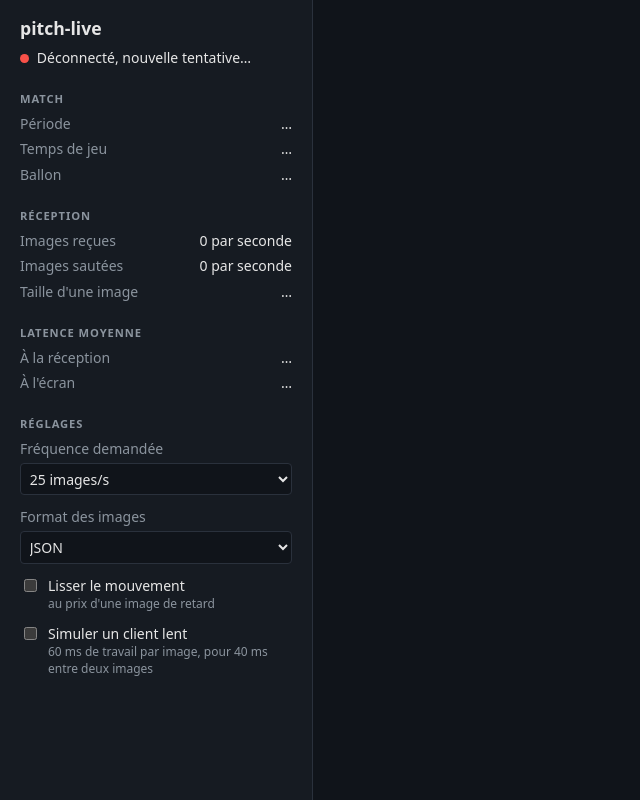
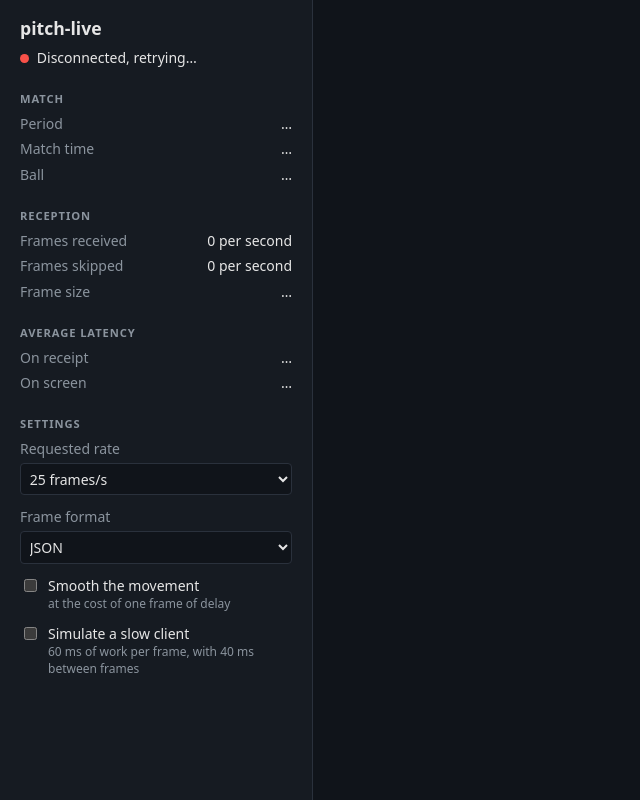
Before and after one commit to baptistemiramont/pitch-live, a website built with Vite: page client/index.html in a window 1280 px wide. Shown: the whole page, without its empty margins (0-640 px from the left). Built offline with nearby package versions, Linux system fonts and the light colour scheme; no server answers.

Commit message:
Client code and interface in English

```diff
--- a/client/index.html
+++ b/client/index.html
@@ -1,5 +1,5 @@
 <!doctype html>
-<html lang="fr">
+<html lang="en">
   <head>
     <meta charset="UTF-8" />
     <link rel="icon" type="image/svg+xml" href="/favicon.svg" />
@@ -9,62 +9,62 @@
   <body>
     <aside class="panel">
       <h1>pitch-live</h1>
-      <p id="status" class="status" data-status="connecting">Connexion…</p>
+      <p id="status" class="status" data-status="connecting">Connecting…</p>
 
       <h2>Match</h2>
       <dl>
-        <dt>Période</dt>
+        <dt>Period</dt>
         <dd id="period">…</dd>
-        <dt>Temps de jeu</dt>
+        <dt>Match time</dt>
         <dd id="clock">…</dd>
-        <dt>Ballon</dt>
+        <dt>Ball</dt>
         <dd id="ball">…</dd>
       </dl>
 
-      <h2>Réception</h2>
+      <h2>Reception</h2>
       <dl>
-        <dt>Images reçues</dt>
+        <dt>Frames received</dt>
         <dd id="received">…</dd>
-        <dt>Images sautées</dt>
+        <dt>Frames skipped</dt>
         <dd id="skipped">…</dd>
-        <dt>Taille d'une image</dt>
+        <dt>Frame size</dt>
         <dd id="size">…</dd>
       </dl>
 
-      <h2>Latence moyenne</h2>
+      <h2>Average latency</h2>
       <dl>
-        <dt>À la réception</dt>
+        <dt>On receipt</dt>
         <dd id="latency-reception">…</dd>
-        <dt>À l'écran</dt>
+        <dt>On screen</dt>
         <dd id="latency-screen">…</dd>
       </dl>
 
-      <h2>Réglages</h2>
+      <h2>Settings</h2>
       <label class="field">
-        <span>Fréquence demandée</span>
+        <span>Requested rate</span>
         <select id="rate">
-          <option value="25" selected>25 images/s</option>
-          <option value="10">10 images/s</option>
-          <option value="5">5 images/s</option>
-          <option value="1">1 image/s</option>
+          <option value="25" selected>25 frames/s</option>
+          <option value="10">10 frames/s</option>
+          <option value="5">5 frames/s</option>
+          <option value="1">1 frame/s</option>
         </select>
       </label>
       <label class="field">
-        <span>Format des images</span>
+        <span>Frame format</span>
         <select id="format">
           <option value="json">JSON</option>
-          <option value="binary">binaire</option>
+          <option value="binary">binary</option>
         </select>
       </label>
       <label class="toggle">
         <input type="checkbox" id="smoothing" />
-        Lisser le mouvement
-        <small>au prix d'une image de retard</small>
+        Smooth the movement
+        <small>at the cost of one frame of delay</small>
       </label>
       <label class="toggle">
         <input type="checkbox" id="slow-client" />
-        Simuler un client lent
-        <small>60 ms de travail par image, pour 40 ms entre deux images</small>
+        Simulate a slow client
+        <small>60 ms of work per frame, with 40 ms between frames</small>
       </label>
     </aside>
     <canvas id="pitch"></canvas>
--- a/client/src/main.ts
+++ b/client/src/main.ts
@@ -12,45 +12,45 @@ import {
 import { PitchRenderer } from './render.ts'
 import { interpolate, type ReceivedFrame, type ShownFrame } from './smoothing.ts'
 
-// Le format se choisit à la connexion, par l'adresse de la page : ?format=binary
+// The format is chosen on connection, through the page address: ?format=binary
 const BINARY = new URLSearchParams(location.search).get('format') === 'binary'
 
-// Par défaut, le serveur tourne sur le port 8080 de la machine qui sert la page.
-// VITE_SERVER_URL permet d'en viser un autre : un serveur de test, un déploiement.
+// By default, the server runs on port 8080 of the machine serving the page.
+// VITE_SERVER_URL points to another one: a test server, a deployment.
 const SERVER_URL =
   (import.meta.env.VITE_SERVER_URL ?? `ws://${location.hostname}:8080/match`) + (BINARY ? '?format=binary' : '')
 
 const STATUS_LABELS: Record<ConnectionStatus, string> = {
-  connecting: 'Connexion…',
-  open: 'Connecté',
-  closed: 'Déconnecté, nouvelle tentative…',
+  connecting: 'Connecting…',
+  open: 'Connected',
+  closed: 'Disconnected, retrying…',
 }
 
-// L'état partagé entre la réception et le dessin : de simples variables, sans
-// framework. La réception les remplace à chaque message ; le dessin les lit au
-// rythme de l'écran. Avec l'état d'un framework comme React, chaque image (25 par
-// seconde) déclencherait un nouveau rendu de composants pour rien.
+// The state shared between receiving and drawing: plain variables, no framework.
+// Receiving replaces them on every message; drawing reads them at the screen's pace.
+// With a framework's state, like React's, every frame (25 per second) would trigger
+// a component re-render for nothing.
 let match: MatchMessage | null = null
 let profiles = new Map<string, PlayerProfile>()
 let latest: ReceivedFrame | null = null
-// L'avant-dernière image ne sert qu'au lissage du mouvement
+// The frame before the latest one is only used to smooth the movement
 let previous: ReceivedFrame | null = null
 let smoothing = false
 let slowClient = false
 let receivedThisSecond = 0
 let bytesThisSecond = 0
 
-// Les images sautées se voient aux trous dans les numéros : à 5 images par seconde,
-// le serveur n'envoie qu'une image sur cinq, toujours la plus récente.
+// Skipped frames show up as gaps in the frame numbers: at 5 frames per second, the
+// server only sends one frame out of five, always the latest one.
 let skippedThisSecond = 0
 let requestedRate = 25
 
-// Deux latences, mesurées depuis la publication par le serveur (sentAt) :
-// - à la réception : file d'attente du serveur, envoi, réseau, boucle d'événements ;
-// - à l'écran : l'âge de ce qui est affiché, relevé à chaque rafraîchissement de
-//   l'écran. C'est la latence que vit l'analyste : une image vieillit tant que la
-//   suivante n'est pas arrivée, et le lissage ajoute une image de retard. Les pixels
-//   n'apparaissent qu'au rafraîchissement suivant, que la page ne voit pas.
+// Two latencies, measured from the moment the server published the frame (sentAt):
+// - on receipt: server queueing, send, network, event loop;
+// - on screen: the age of what is displayed, sampled on every screen refresh. This is
+//   the latency the analyst experiences: a frame ages until the next one arrives, and
+//   smoothing adds one frame of delay. Pixels only appear on the following refresh,
+//   which the page cannot see.
 const receptionLatency = new LatencyWindow()
 const screenLatency = new LatencyWindow()
 
@@ -70,15 +70,15 @@ const formatSelect = document.querySelector<HTMLSelectElement>('#format')!
 const smoothingCheckbox = document.querySelector<HTMLInputElement>('#smoothing')!
 const slowClientCheckbox = document.querySelector<HTMLInputElement>('#slow-client')!
 
-// Réception : aucun dessin ici, on garde seulement les deux dernières images.
+// Receiving: no drawing here, we only keep the last two frames.
 function onMessage(message: ServerMessage, receivedAt: number, size: number) {
   if (message.v !== PROTOCOL_VERSION) {
-    console.warn(`Message en version ${message.v} ignoré, ce client parle la version ${PROTOCOL_VERSION}`)
+    console.warn(`Ignored a version ${message.v} message, this client speaks version ${PROTOCOL_VERSION}`)
     return
   }
   switch (message.type) {
     case 'match':
-      // Nouvelle connexion : les images d'avant ne doivent pas servir au lissage
+      // New connection: earlier frames must not be used for smoothing
       match = message
       profiles = new Map(message.players.map((player) => [player.id, player]))
       previous = null
@@ -92,8 +92,8 @@ function onMessage(message: ServerMessage, receivedAt: number, size: number) {
       if (latest && frame.id > latest.frame.id + 1) {
         skippedThisSecond += frame.id - latest.frame.id - 1
       }
-      // Un numéro plus petit que le précédent : le match a repris au coup d'envoi,
-      // et glisser de la fin du match vers le début n'aurait pas de sens.
+      // A number lower than the previous one: the match restarted from kick-off, and
+      // gliding from the end of the match to its start would make no sense.
       previous = latest && frame.id > latest.frame.id ? latest : null
       latest = { frame, sentAt: message.sentAt, receivedAt }
       receptionLatency.add(receivedAt - message.sentAt)
@@ -104,8 +104,8 @@ function onMessage(message: ServerMessage, receivedAt: number, size: number) {
   }
 }
 
-// Une image binaire ne se comprend qu'avec la feuille de match, reçue en JSON juste
-// avant : le serveur envoie toujours la présentation en premier.
+// A binary frame only makes sense with the roster, received in JSON just before:
+// the server always sends the presentation first.
 function onBinary(data: ArrayBuffer, receivedAt: number) {
   const message = match && decodeBinaryFrame(data, match.players)
   if (message) {
@@ -113,12 +113,12 @@ function onBinary(data: ArrayBuffer, receivedAt: number) {
   }
 }
 
-// Dessin : une fois par rafraîchissement de l'écran (60 fois par seconde en général).
-// Sans lissage, on ne redessine qu'à l'arrivée d'une image ; des messages arrivés en
-// rafale entre deux rafraîchissements ne coûtent qu'une affectation chacun. Avec le
-// lissage, chaque rafraîchissement montre un état intermédiaire différent.
-// Dans un onglet en arrière-plan, le navigateur suspend requestAnimationFrame : on ne
-// dessine plus, mais la réception continue.
+// Drawing: once per screen refresh (usually 60 times per second). Without smoothing,
+// we only redraw when a frame arrives; messages arriving in a burst between two
+// refreshes only cost one assignment each. With smoothing, every refresh shows a
+// different in-between state.
+// In a background tab, the browser pauses requestAnimationFrame: drawing stops, but
+// receiving goes on.
 let lastDrawn: Frame | null = null
 
 function render() {
@@ -135,18 +135,18 @@ function render() {
   requestAnimationFrame(render)
 }
 
-// Le panneau n'a pas besoin de suivre l'écran : une mise à jour par seconde suffit.
-// Les compteurs sont divisés par le temps réellement écoulé : quand la page est
-// surchargée, ce minuteur se déclenche en retard, et pas toutes les secondes.
+// The panel does not need to follow the screen: one update per second is enough.
+// Counters are divided by the time actually elapsed: when the page is overloaded,
+// this timer fires late, and not every second.
 let lastPanelUpdate = performance.now()
 
 setInterval(() => {
   const elapsedSeconds = (performance.now() - lastPanelUpdate) / 1000
   lastPanelUpdate = performance.now()
-  receivedLabel.textContent = `${Math.round(receivedThisSecond / elapsedSeconds)} par seconde`
-  skippedLabel.textContent = `${Math.round(skippedThisSecond / elapsedSeconds)} par seconde`
+  receivedLabel.textContent = `${Math.round(receivedThisSecond / elapsedSeconds)} per second`
+  skippedLabel.textContent = `${Math.round(skippedThisSecond / elapsedSeconds)} per second`
   if (receivedThisSecond) {
-    sizeLabel.textContent = `${Math.round(bytesThisSecond / receivedThisSecond).toLocaleString('fr-FR')} octets`
+    sizeLabel.textContent = `${Math.round(bytesThisSecond / receivedThisSecond).toLocaleString('en-US')} bytes`
   }
   receivedThisSecond = 0
   skippedThisSecond = 0
@@ -159,11 +159,11 @@ setInterval(() => {
     const { period, time, ball } = latest.frame
     periodLabel.textContent = String(period)
     clockLabel.textContent = formatClock(time)
-    ballLabel.textContent = ball ? 'suivi' : 'absent'
+    ballLabel.textContent = ball ? 'tracked' : 'missing'
   }
 }, 1000)
 
-/** La moyenne, et le maximum en dessous, en plus discret. */
+/** The average, with the maximum underneath, more discreet. */
 function showLatency(label: HTMLElement, latency: { average: number; max: number } | null) {
   if (!latency) {
     return
@@ -175,7 +175,7 @@ function showLatency(label: HTMLElement, latency: { average: number; max: number
 }
 
 function formatMs(milliseconds: number) {
-  return `${milliseconds.toLocaleString('fr-FR', { minimumFractionDigits: 1, maximumFractionDigits: 1 })} ms`
+  return `${milliseconds.toLocaleString('en-US', { minimumFractionDigits: 1, maximumFractionDigits: 1 })} ms`
 }
 
 function formatClock(seconds: number) {
@@ -189,8 +189,8 @@ const connection = connect(SERVER_URL, {
   onStatus: (status) => {
     statusLabel.textContent = STATUS_LABELS[status]
     statusLabel.dataset.status = status
-    // Le serveur oublie tout d'un client à sa déconnexion : c'est au client de
-    // redemander sa fréquence à chaque nouvelle connexion.
+    // The server forgets everything about a client when it disconnects: it is up to
+    // the client to ask for its rate again on every new connection.
     if (status === 'open' && requestedRate < 25) {
       requestRate()
     }
@@ -210,7 +210,7 @@ smoothingCheckbox.addEventListener('change', () => {
   smoothing = smoothingCheckbox.checked
 })
 
-// Changer de format, c'est ouvrir une autre connexion : on recharge la page
+// Switching format means opening another connection: we reload the page
 formatSelect.value = BINARY ? 'binary' : 'json'
 formatSelect.addEventListener('change', () => {
   location.search = formatSelect.value === 'binary' ? '?format=binary' : ''
@@ -221,26 +221,25 @@ slowClientCheckbox.addEventListener('change', () => {
 })
 
 /**
- * Simule un client lent pour de vrai : chaque image occupe le fil principal 60 ms,
- * plus que les 40 ms qui les séparent. La page n'en traite que 17 par seconde sur 25.
+ * Simulates a genuinely slow client: every frame keeps the main thread busy for 60 ms,
+ * more than the 40 ms between frames. The page only handles 17 frames per second out of 25.
  *
- * Ce que la mesure a montré : le retard grandit sans limite, d'un tiers de seconde
- * chaque seconde (32 s de retard au bout de 95 s), et le serveur ne saute aucune
- * image. Sa boîte aux lettres d'une place ne protège que d'un envoi qui bloque ; or
- * ici l'envoi ne bloque pas. Les images s'entassent dans les tampons entre le serveur
- * et la page (ceux du système, jusqu'à 4 Mo de chaque côté sur macOS, et ceux du
- * navigateur) bien avant que le serveur ne ressente quoi que ce soit, et l'API
- * WebSocket du navigateur n'offre aucun moyen de lui dire de ralentir.
+ * What the measurement showed: the delay grows without bound, by a third of a second
+ * every second (32 s behind after 95 s), and the server does not skip a single frame.
+ * Its one-slot mailbox only protects against a send that blocks; here, sends do not
+ * block. Frames pile up in the buffers between the server and the page (the OS ones, up
+ * to 4 MB on each side on macOS, and the browser's) long before the server notices
+ * anything, and the browser's WebSocket API offers no way to tell it to slow down.
  *
- * Les parades : que le client demande lui-même moins d'images (à 10 par seconde, ce
- * client suit, avec une latence stable autour de 20 ms), ou un contrôle de flux dans
- * le protocole, où le client accuse réception de chaque image et où le serveur n'en
- * a jamais plus d'une en route vers lui.
+ * The remedies: the client asks for fewer frames itself (at 10 per second, this client
+ * keeps up, with a steady latency around 20 ms), or flow control in the protocol, where
+ * the client acknowledges every frame and the server never has more than one in flight
+ * towards it.
  */
 function simulateHeavyWork() {
   const end = performance.now() + 60
   while (performance.now() < end) {
-    // attente active : rien d'autre ne peut s'exécuter sur la page pendant ce temps
+    // busy wait: nothing else can run on the page meanwhile
   }
 }
 
--- a/client/src/style.css
+++ b/client/src/style.css
@@ -15,7 +15,7 @@ body {
   color: #e6e6e6;
 }
 
-/* Le panneau à gauche, le terrain sur toute la place restante */
+/* The panel on the left, the pitch on all the remaining space */
 body {
   display: flex;
 }
@@ -47,7 +47,7 @@ body {
   margin: 0;
 }
 
-/* Une pastille de couleur selon l'état de la connexion */
+/* A coloured dot reflecting the connection status */
 .status::before {
   content: '';
   display: inline-block;
@@ -129,7 +129,7 @@ select {
   height: 100%;
 }
 
-/* Sur un écran étroit, le panneau passe au-dessus du terrain */
+/* On a narrow screen, the panel moves above the pitch */
 @media (max-width: 800px) {
   body {
     flex-direction: column;
```
Also changed, not shown: client/src/connection.ts (+9 -9 lines), client/src/latency.ts (+12 -12 lines), client/src/protocol.ts (+16 -16 lines), client/src/render.ts (+23 -23 lines), client/src/smoothing.ts (+14 -13 lines).
